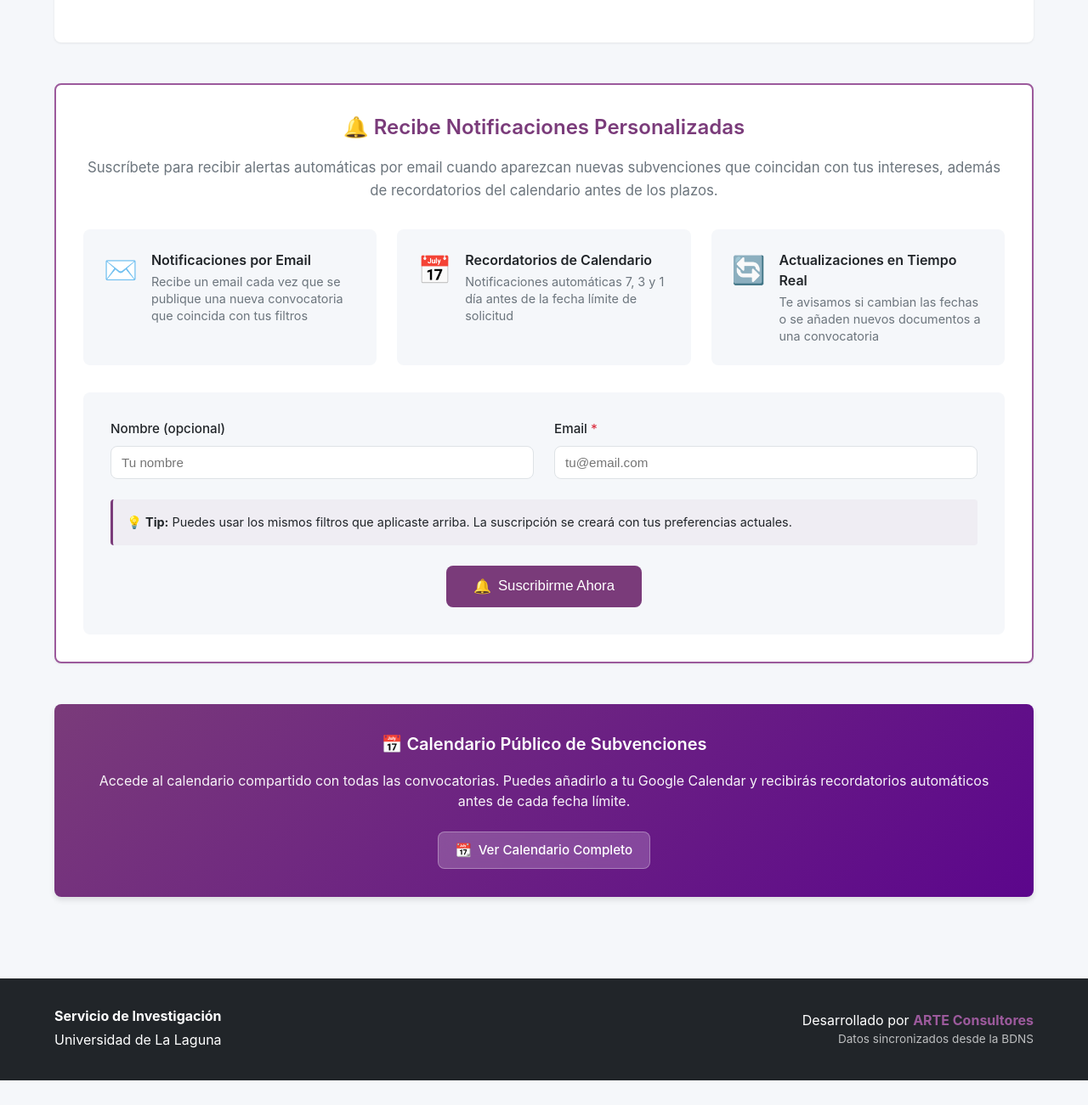
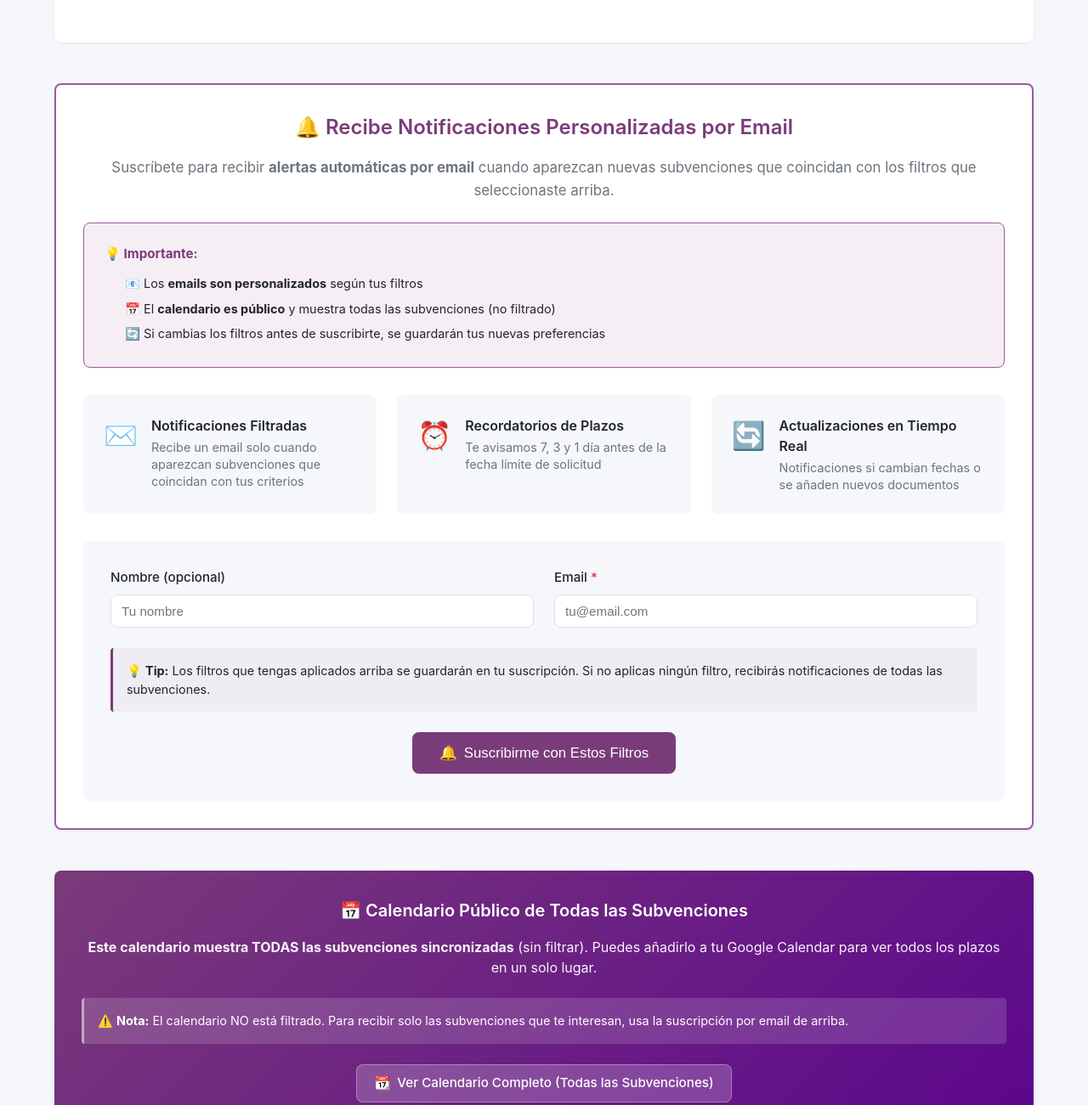
Before and after one commit to shirAirEC/noti-subvenciones, a plain HTML site: page frontend/index.html in a window 1280 px wide. Shown: the part 960-2261 px from the top of the page at 85% size. Before the commit the page ends 2232 px from the top, so only its background shows below. Drawn offline with Linux system fonts and the light colour scheme; no server answers.

Commit message:
feat: Mejorar filtros y aÃ±adir secciÃ³n de suscripciÃ³n con explicaciones claras
- Corregir funciÃ³n poblarSelect para cargar todas las opciones correctamente
- AÃ±adir secciÃ³n de suscripciÃ³n con formulario completo
- Aclarar diferencia entre calendario pÃºblico (sin filtros) y notificaciones por email (con filtros)
- Mejorar UI con info-box y calendar-note explicativos
- AÃ±adir estilos CSS para los nuevos componentes

```diff
--- a/frontend/app.js
+++ b/frontend/app.js
@@ -56,19 +56,33 @@ async function cargarFiltros() {
 // Poblar un select con opciones
 function poblarSelect(selectId, opciones) {
     const select = document.getElementById(selectId);
-    const defaultOption = select.querySelector('option[value=""]');
 
-    // Limpiar opciones existentes excepto la primera
+    if (!select) {
+        console.error(`Select con id "${selectId}" no encontrado`);
+        return;
+    }
+
+    // Guardar el texto de la opción por defecto
+    const defaultText = select.querySelector('option[value=""]')?.textContent || 'Seleccionar...';
+
+    // Limpiar todas las opciones
     select.innerHTML = '';
+
+    // Recrear opción por defecto
+    const defaultOption = document.createElement('option');
+    defaultOption.value = '';
+    defaultOption.textContent = defaultText;
     select.appendChild(defaultOption);
 
-    // Añadir nuevas opciones
+    // Añadir nuevas opciones ordenadas
     opciones.forEach(opcion => {
         const option = document.createElement('option');
         option.value = opcion;
         option.textContent = opcion;
         select.appendChild(option);
     });
+
+    console.log(`✓ Cargadas ${opciones.length} opciones en ${selectId}`);
 }
 
 // Cargar subvenciones con filtros
--- a/frontend/index.html
+++ b/frontend/index.html
@@ -117,33 +117,41 @@
             <section class="subscription-section">
                 <div class="subscription-card">
                     <div class="subscription-header">
-                        <h3>🔔 Recibe Notificaciones Personalizadas</h3>
+                        <h3>🔔 Recibe Notificaciones Personalizadas por Email</h3>
                         <p>
-                            Suscríbete para recibir alertas automáticas por email cuando aparezcan nuevas subvenciones
-                            que coincidan con tus intereses, además de recordatorios del calendario antes de los plazos.
+                            Suscríbete para recibir <strong>alertas automáticas por email</strong> cuando aparezcan nuevas subvenciones
+                            que coincidan con los filtros que seleccionaste arriba.
                         </p>
+                        <div class="info-box">
+                            <p><strong>💡 Importante:</strong></p>
+                            <ul>
+                                <li>📧 Los <strong>emails son personalizados</strong> según tus filtros</li>
+                                <li>📅 El <strong>calendario es público</strong> y muestra todas las subvenciones (no filtrado)</li>
+                                <li>🔄 Si cambias los filtros antes de suscribirte, se guardarán tus nuevas preferencias</li>
+                            </ul>
+                        </div>
                     </div>
 
                     <div class="subscription-benefits">
                         <div class="benefit-item">
                             <span class="benefit-icon">✉️</span>
                             <div class="benefit-content">
-                                <h4>Notificaciones por Email</h4>
-                                <p>Recibe un email cada vez que se publique una nueva convocatoria que coincida con tus filtros</p>
+                                <h4>Notificaciones Filtradas</h4>
+                                <p>Recibe un email solo cuando aparezcan subvenciones que coincidan con tus criterios</p>
                             </div>
                         </div>
                         <div class="benefit-item">
-                            <span class="benefit-icon">📅</span>
+                            <span class="benefit-icon">⏰</span>
                             <div class="benefit-content">
-                                <h4>Recordatorios de Calendario</h4>
-                                <p>Notificaciones automáticas 7, 3 y 1 día antes de la fecha límite de solicitud</p>
+                                <h4>Recordatorios de Plazos</h4>
+                                <p>Te avisamos 7, 3 y 1 día antes de la fecha límite de solicitud</p>
                             </div>
                         </div>
                         <div class="benefit-item">
                             <span class="benefit-icon">🔄</span>
                             <div class="benefit-content">
                                 <h4>Actualizaciones en Tiempo Real</h4>
-                                <p>Te avisamos si cambian las fechas o se añaden nuevos documentos a una convocatoria</p>
+                                <p>Notificaciones si cambian fechas o se añaden nuevos documentos</p>
                             </div>
                         </div>
                     </div>
@@ -161,12 +169,13 @@
                         </div>
 
                         <div class="form-note">
-                            <p>💡 <strong>Tip:</strong> Puedes usar los mismos filtros que aplicaste arriba. La suscripción se creará con tus preferencias actuales.</p>
+                            <p>💡 <strong>Tip:</strong> Los filtros que tengas aplicados arriba se guardarán en tu suscripción.
+                            Si no aplicas ningún filtro, recibirás notificaciones de todas las subvenciones.</p>
                         </div>
 
                         <div class="form-actions">
                             <button type="submit" class="btn btn-primary btn-large" id="subscribeBtn">
-                                <span>🔔</span> Suscribirme Ahora
+                                <span>🔔</span> Suscribirme con Estos Filtros
                             </button>
                         </div>
 
@@ -178,13 +187,17 @@
             <!-- Calendar Link -->
             <section class="calendar-section">
                 <div class="info-card">
-                    <h3>📅 Calendario Público de Subvenciones</h3>
+                    <h3>📅 Calendario Público de Todas las Subvenciones</h3>
                     <p>
-                        Accede al calendario compartido con todas las convocatorias. Puedes añadirlo a tu Google Calendar
-                        y recibirás recordatorios automáticos antes de cada fecha límite.
+                        <strong>Este calendario muestra TODAS las subvenciones sincronizadas</strong> (sin filtrar).
+                        Puedes añadirlo a tu Google Calendar para ver todos los plazos en un solo lugar.
                     </p>
+                    <div class="calendar-note">
+                        <p>⚠️ <strong>Nota:</strong> El calendario NO está filtrado. Para recibir solo las subvenciones que te interesan,
+                        usa la suscripción por email de arriba.</p>
+                    </div>
                     <a href="#" id="calendarLink" class="btn btn-primary" target="_blank">
-                        <span>📆</span> Ver Calendario Completo
+                        <span>📆</span> Ver Calendario Completo (Todas las Subvenciones)
                     </a>
                 </div>
             </section>
--- a/frontend/styles.css
+++ b/frontend/styles.css
@@ -381,6 +381,36 @@ body {
     line-height: 1.6;
 }
 
+.info-box {
+    background: rgba(122, 59, 122, 0.08);
+    border: 1px solid var(--primary-light);
+    border-radius: var(--border-radius);
+    padding: var(--spacing-md);
+    margin-top: var(--spacing-md);
+    text-align: left;
+}
+
+.info-box p {
+    font-size: 0.95rem;
+    font-weight: 600;
+    color: var(--primary);
+    margin-bottom: 0.5rem;
+}
+
+.info-box ul {
+    list-style: none;
+    padding: 0;
+    margin: 0;
+}
+
+.info-box li {
+    font-size: 0.9rem;
+    color: var(--dark);
+    padding: 0.25rem 0;
+    padding-left: 1.5rem;
+    position: relative;
+}
+
 .subscription-benefits {
     display: grid;
     grid-template-columns: repeat(auto-fit, minmax(250px, 1fr));
@@ -526,6 +556,21 @@ body {
     opacity: 0.95;
 }
 
+.calendar-note {
+    background: rgba(255, 255, 255, 0.15);
+    border-left: 3px solid rgba(255, 255, 255, 0.5);
+    padding: var(--spacing-sm);
+    margin: var(--spacing-md) 0;
+    border-radius: 4px;
+    text-align: left;
+}
+
+.calendar-note p {
+    font-size: 0.9rem;
+    margin: 0;
+    opacity: 1;
+}
+
 .info-card .btn {
     background: rgba(255, 255, 255, 0.2);
     backdrop-filter: blur(10px);
```
Also changed, not shown: frontend/build.js (deleted, +0 -44 lines), frontend/package.json (deleted, +0 -11 lines), frontend/README.md (deleted), 3 other files.
